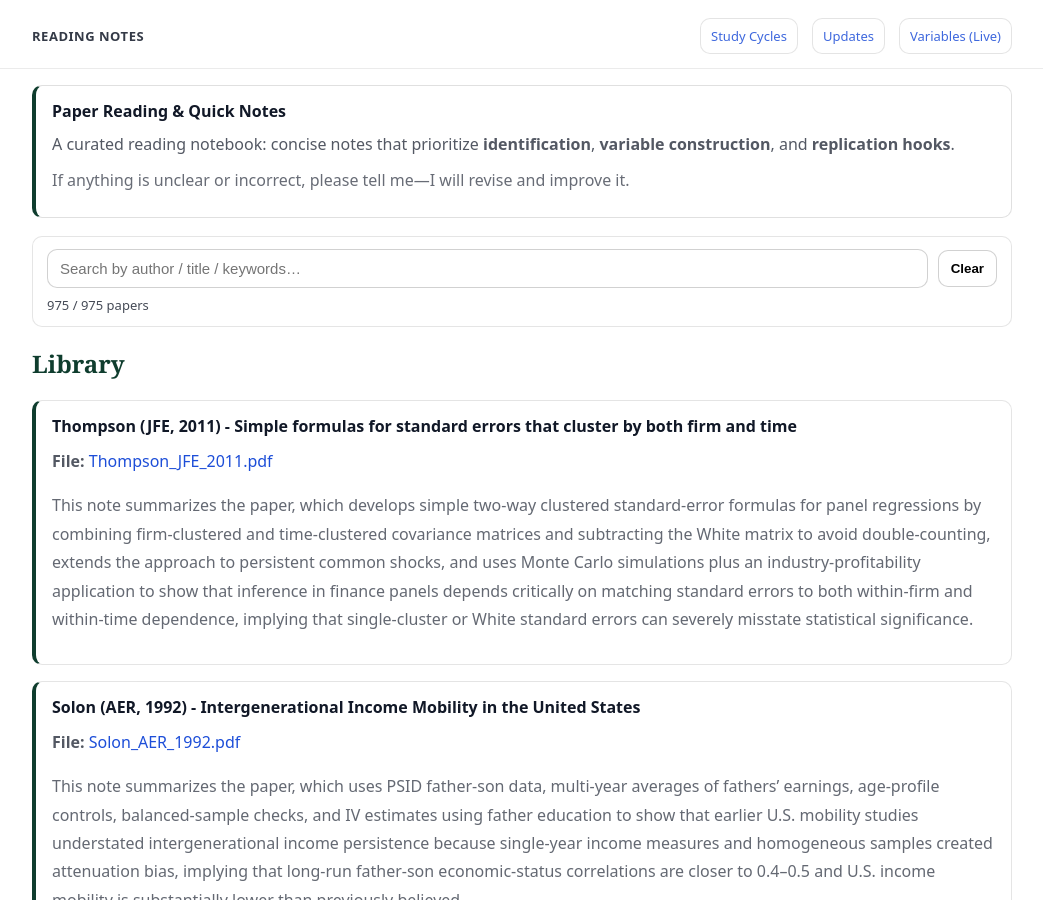
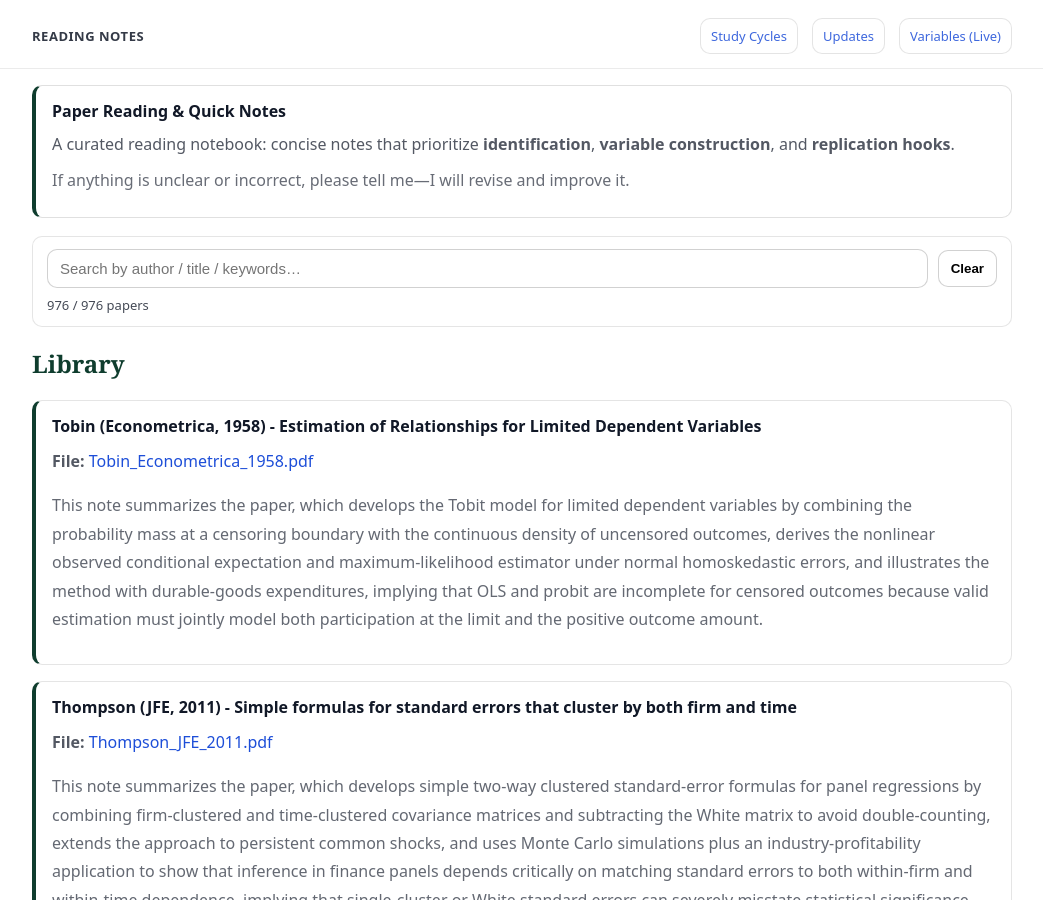
Before and after one commit to yaxinzn/study-archive, a Jekyll site: the page built from reading/index.md, in a window 1280 px wide and 900 px high. Shown: the whole window, without its empty margins (118-1161 px from the left). Built offline with Jekyll 4.4.1, drawn with Linux system fonts in a browser that asks for light colours.

Commit message:
Reading: add/update Tobin_Econometrica_1958.pdf

```diff
--- a/_data/reading.yml
+++ b/_data/reading.yml
@@ -1,3 +1,7 @@
+- title: "Tobin (Econometrica, 1958) - Estimation of Relationships for Limited Dependent Variables"
+  file: "Tobin_Econometrica_1958.pdf"
+  desc: "This note summarizes the paper, which develops the Tobit model for limited dependent variables by combining the probability mass at a censoring boundary with the continuous density of uncensored outcomes, derives the nonlinear observed conditional expectation and maximum-likelihood estimator under normal homoskedastic errors, and illustrates the method with durable-goods expenditures, implying that OLS and probit are incomplete for censored outcomes because valid estimation must jointly model both participation at the limit and the positive outcome amount."
+
 - title: "Thompson (JFE, 2011) - Simple formulas for standard errors that cluster by both firm and time"
   file: "Thompson_JFE_2011.pdf"
   desc: "This note summarizes the paper, which develops simple two-way clustered standard-error formulas for panel regressions by combining firm-clustered and time-clustered covariance matrices and subtracting the White matrix to avoid double-counting, extends the approach to persistent common shocks, and uses Monte Carlo simulations plus an industry-profitability application to show that inference in finance panels depends critically on matching standard errors to both within-firm and within-time dependence, implying that single-cluster or White standard errors can severely misstate statistical significance."
```
Also changed, not shown: 1 other file.
